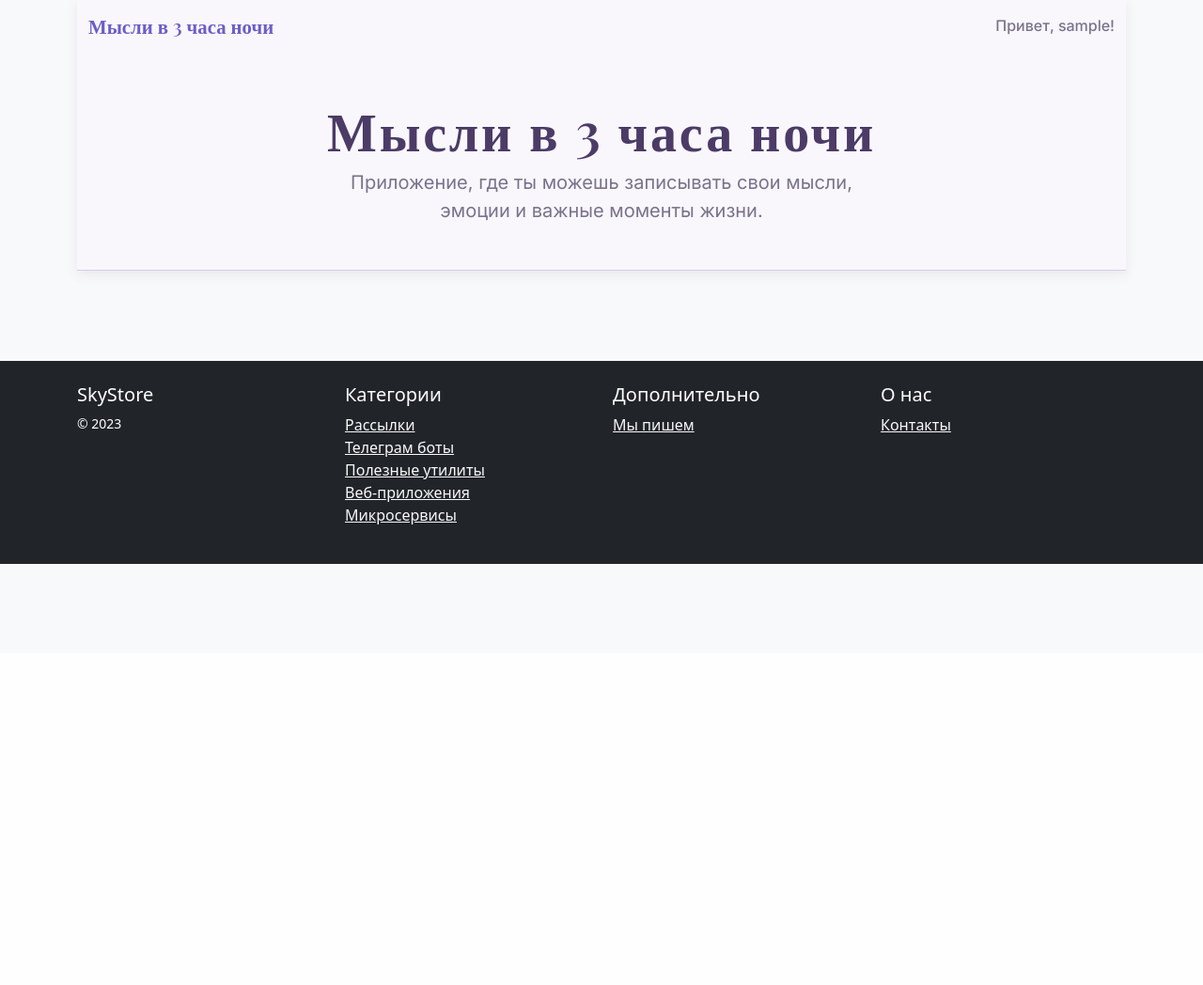
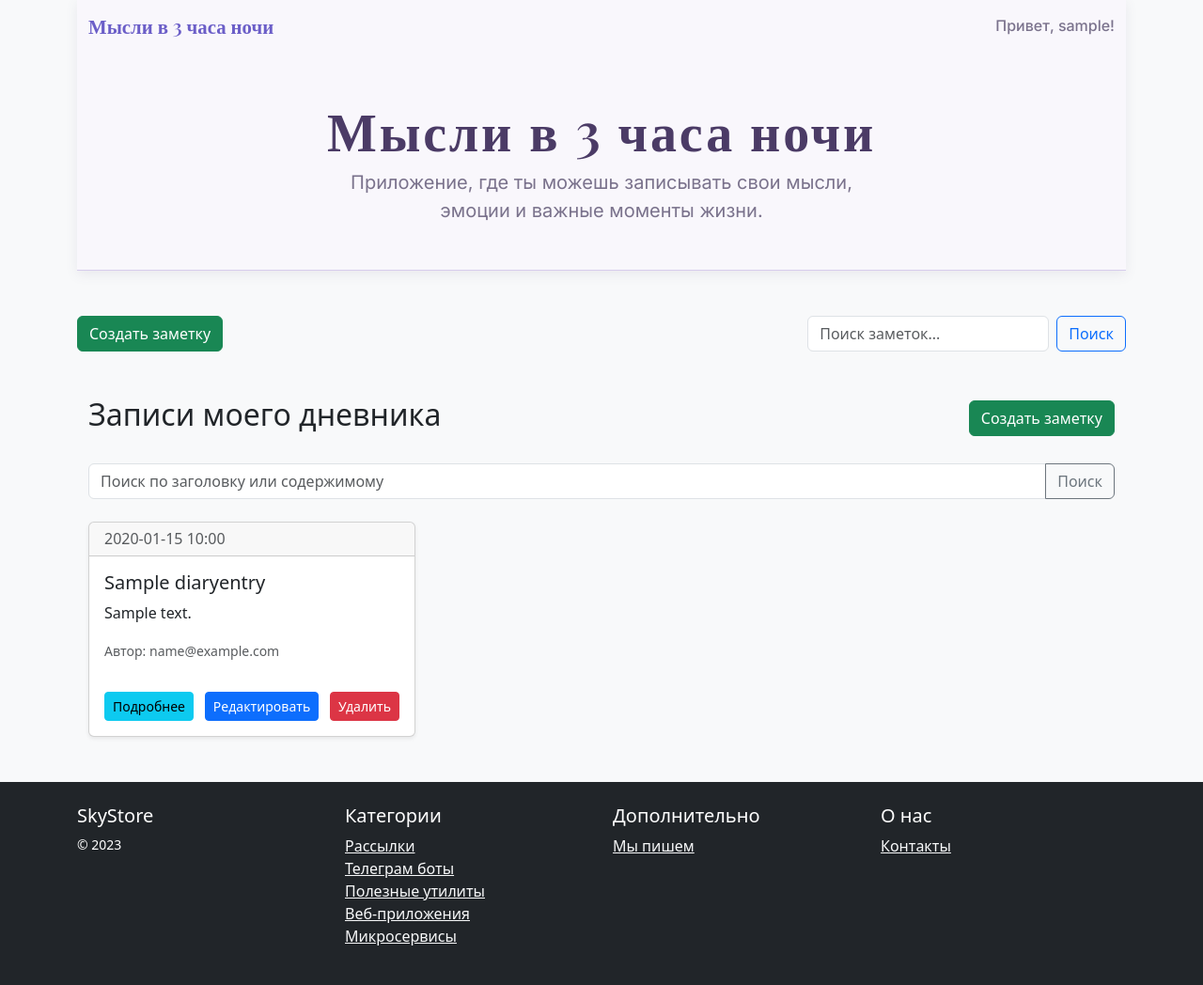
Before and after one commit to leerkz/diary_app, a Django app: page / in a window 1280 px wide. Shown: the part 105-1153 px from the top of the page at 94% size. Before the commit the page ends 705 px from the top, so only its background shows below. Run offline with Django 5.2, Linux system fonts and the light colour scheme; a user stored in the database is signed in; tables that the repository leaves empty hold one stand-in row (values such as "Sample post"); some libraries are stand-ins or nearby versions.

Commit message:
tochno finish 2!!

```diff
--- a/diary/templates/diary/base.html
+++ b/diary/templates/diary/base.html
@@ -1,12 +1,13 @@
 <!DOCTYPE html>
-<html lang="en">
+<html lang="ru">
 <head>
     <meta charset="utf-8">
     <meta name="viewport" content="width=device-width, initial-scale=1">
-    <title>Skystore</title>
+    <title>SkyStore</title>
     <link href="https://cdn.jsdelivr.net/npm/bootstrap@5.3.0-alpha1/dist/css/bootstrap.min.css" rel="stylesheet">
 </head>
-<body class="bg-light">
+<body class="bg-light d-flex flex-column min-vh-100">
+
 <nav class="navbar navbar-expand-lg navbar-dark bg-primary">
     <div class="container">
         <a class="navbar-brand" href="{% url 'diary:diary_list' %}">SkyStore</a>
@@ -32,12 +33,22 @@
                 {% endif %}
             </ul>
         </div>
-
     </div>
 </nav>
 
 <div class="container py-5">
     {% include 'diary/header.html' %}
+
+    {% if user.is_authenticated %}
+    <div class="d-flex justify-content-between align-items-center mb-4">
+        <a href="{% url 'diary:diarycreatelist' %}" class="btn btn-success">Создать заметку</a>
+        <form class="d-flex" method="get" action="{% url 'diary:diary_list' %}">
+            <input class="form-control me-2" type="search" name="q" placeholder="Поиск заметок..." aria-label="Поиск">
+            <button class="btn btn-outline-primary" type="submit">Поиск</button>
+        </form>
+    </div>
+    {% endif %}
+
     {% block content %}{% endblock %}
 </div>
 
--- a/diary/templates/diary/diary_list.html
+++ b/diary/templates/diary/diary_list.html
@@ -1,51 +1,61 @@
 {% extends 'diary/base.html' %}
 
 {% block content %}
-
 <div class="container mt-5">
     {% if user.is_authenticated %}
-        <h2 class="text-center">Записи моего дневника</h2>
+        <div class="d-flex justify-content-between align-items-center mb-4">
+            <h2>Записи моего дневника</h2>
+            <a href="{% url 'diary:diarycreatelist' %}" class="btn btn-success">Создать заметку</a>
+        </div>
+
+        <form method="get" class="mb-4">
+            <div class="input-group">
+                <input type="text" name="q" class="form-control" placeholder="Поиск по заголовку или содержимому" value="{{ request.GET.q }}">
+                <button class="btn btn-outline-secondary" type="submit">Поиск</button>
+            </div>
+        </form>
+
         {% if object_list %}
             <div class="row row-cols-1 row-cols-md-3 g-4">
                 {% for diary in object_list %}
                     <div class="col">
-                        <div class="card shadow-sm">
+                        <div class="card shadow-sm h-100">
                             <div class="card-header">
-                                <h4 class="my-0 font-weight-normal">{{ diary.created_at|date:"Y-m-d H:i:s" }}</h4>
+                                <h6 class="my-0 text-muted">{{ diary.created_at|date:"Y-m-d H:i" }}</h6>
                             </div>
-                            <div class="card-body">
+                            <div class="card-body d-flex flex-column">
                                 <h5 class="card-title">{{ diary.title }}</h5>
                                 <p class="card-text">{{ diary.content|truncatewords_html:30 }}</p>
-                                <p class="card-text"><small class="text-muted">Автор: {{ diary.user }}</small></p>
+                                <p class="card-text mt-auto"><small class="text-muted">Автор: {{ diary.user }}</small></p>
 
-                                {% if user == diary.user %}
+                                <div class="d-flex justify-content-between mt-3">
+                                    <a href="{% url 'diary:diary_detail' diary.pk %}" class="btn btn-info btn-sm">Подробнее</a>
                                     <a href="{% url 'diary:diary_update' diary.pk %}" class="btn btn-primary btn-sm">Редактировать</a>
-                                    <a href="{% url 'diary:diary_detail' diary.pk %}" class="btn btn-info btn-sm">Подробнее</a>
-                                    <a href="#" class="btn btn-danger btn-sm">Удалить</a>
-                                {% endif %}
+
+                                    <form method="post" action="{% url 'diary:diary_delete' diary.pk %}" class="d-inline">
+                                        {% csrf_token %}
+                                        <button type="submit" class="btn btn-danger btn-sm" onclick="return confirm('Удалить эту запись?');">Удалить</button>
+                                    </form>
+                                </div>
                             </div>
                         </div>
-                    </div>
-                {% empty %}
-                    <div class="alert alert-warning mt-4" role="alert">
-                        Пока нет ни одной записи.
                     </div>
                 {% endfor %}
             </div>
         {% else %}
             <div class="alert alert-warning mt-4" role="alert">
-                Записей пока нет.
+                Пока нет ни одной записи.
             </div>
         {% endif %}
+
     {% else %}
         <div class="jumbotron jumbotron-fluid mt-5">
-          <div class="container">
-            <h1 class="display-4">Добро пожаловать!</h1>
-            <p class="lead">Чтобы просмотреть записи, пожалуйста войдите в систему.</p>
-            <a class="btn btn-primary btn-lg" href="{% url 'users:login' %}" role="button">Войти</a>
-          </div>
+            <div class="container">
+                <h1 class="display-4">Добро пожаловать!</h1>
+                <p class="lead">Чтобы просмотреть записи, пожалуйста, войдите в систему.</p>
+                <a class="btn btn-primary btn-lg" href="{% url 'users:login' %}" role="button">Войти</a>
+            </div>
         </div>
     {% endif %}
 </div>
-
 {% endblock %}
--- a/diary/urls.py
+++ b/diary/urls.py
@@ -1,18 +1,18 @@
 from django.urls import path
-
-
-
-from diary.views import HomeView, DiaryEntryList, DiaryEntryCreateView, DiaryEntryUpdateView, DiaryEntryFormDetailView, \
-    DiaryEntryDeleteView, DiaryEntrySearchView
+from diary.views import (
+    DiaryEntryList,
+    DiaryEntryCreateView,
+    DiaryEntryUpdateView,
+    DiaryEntryFormDetailView,
+    DiaryEntryDeleteView
+)
 
 app_name = 'diary'
 
 urlpatterns = [
-    path('', HomeView.as_view(), name='home'),
-    path('diarylist/', DiaryEntryList.as_view(), name='diary_list'),
-    path('diarycreatelist/', DiaryEntryCreateView.as_view(), name='diary_create'),
-    path('diary/update/<int:pk>', DiaryEntryUpdateView.as_view(), name='diary_update'),
-    path('diary/<int:pk>', DiaryEntryFormDetailView.as_view(), name='diary_detail'),
-    path('diary/delete/<int:pk>', DiaryEntryDeleteView.as_view(), name='diary_delete'),
-    path('diary/search/', DiaryEntrySearchView.as_view(), name='diary_search'),
+    path('', DiaryEntryList.as_view(), name='diary_list'),
+    path('diary/create/', DiaryEntryCreateView.as_view(), name='diarycreatelist'),
+    path('diary/update/<int:pk>/', DiaryEntryUpdateView.as_view(), name='diary_update'),
+    path('diary/<int:pk>/', DiaryEntryFormDetailView.as_view(), name='diary_detail'),
+    path('diary/delete/<int:pk>/', DiaryEntryDeleteView.as_view(), name='diary_delete'),
 ]
--- a/diary/views.py
+++ b/diary/views.py
@@ -1,31 +1,28 @@
-from django.contrib.auth.mixins import LoginRequiredMixin
+from django.contrib.auth.mixins import LoginRequiredMixin, UserPassesTestMixin
 from django.db.models import Q
 from django.shortcuts import render
-from django.template.defaultfilters import title
 from django.urls import reverse_lazy
-from django.views import View
-from django.views.generic import TemplateView, ListView, CreateView, UpdateView, DetailView, DeleteView
+from django.views.generic import ListView, CreateView, UpdateView, DetailView, DeleteView
 
 from diary.form import DiaryEntryForm, DiaryEntrySearchForm
 from diary.models import DiaryEntry
 
 
-# Create your views here.
-
-class HomeView(TemplateView):
-    template_name = "diary/base.html"
-
-
-class DiaryEntryList(ListView):
+class DiaryEntryList(LoginRequiredMixin, ListView):
     model = DiaryEntry
     template_name = "diary/diary_list.html"
+    context_object_name = 'object_list'
 
     def get_queryset(self):
-        if self.request.user.is_authenticated:
-            queryset = super().get_queryset()
-            return queryset.filter(user=self.request.user)
-        else:
-            return DiaryEntry.objects.none()
+        queryset = DiaryEntry.objects.filter(user=self.request.user)
+
+        query = self.request.GET.get('q')
+        if query:
+            queryset = queryset.filter(
+                Q(title__icontains=query) | Q(content__icontains=query)
+            )
+
+        return queryset
 
 
 class DiaryEntryCreateView(LoginRequiredMixin, CreateView):
@@ -34,17 +31,12 @@
     template_name = 'diary/diary_form.html'
     success_url = reverse_lazy('diary:diary_list')
 
-    def get_initial(self):
-        initial = super().get_initial()
-        initial["user"] = self.request.user
-        return initial
-
     def form_valid(self, form):
         form.instance.user = self.request.user
         return super().form_valid(form)
 
 
-class DiaryEntryUpdateView(LoginRequiredMixin, UpdateView):
+class DiaryEntryUpdateView(LoginRequiredMixin, UserPassesTestMixin, UpdateView):
     model = DiaryEntry
     form_class = DiaryEntryForm
     template_name = 'diary/diary_form.html'
@@ -55,12 +47,16 @@
         return obj.user == self.request.user
 
 
-class DiaryEntryFormDetailView(DetailView):
+class DiaryEntryFormDetailView(LoginRequiredMixin, UserPassesTestMixin, DetailView):
     model = DiaryEntry
     template_name = "diary/diary_detail.html"
 
+    def test_func(self):
+        obj = self.get_object()
+        return obj.user == self.request.user
 
-class DiaryEntryDeleteView(LoginRequiredMixin, DeleteView):
+
+class DiaryEntryDeleteView(LoginRequiredMixin, UserPassesTestMixin, DeleteView):
     model = DiaryEntry
     success_url = reverse_lazy('diary:diary_list')
     template_name = "diary/diary_confirm_delete.html"
@@ -68,18 +64,3 @@
     def test_func(self):
         obj = self.get_object()
         return obj.user == self.request.user
-
-
-class DiaryEntrySearchView(View):
-    form_class = DiaryEntrySearchForm
-    template_name = 'diary/search_form.html'
-
-    def get(self, request, *args, **kwargs):
-        form = self.form_class(request.GET or None)
-        diaries = []
-
-        if request.GET and form.is_valid():
-            query = form.cleaned_data['query']
-            diaries = DiaryEntry.objects.filter(Q(title__icontains=query) | Q(content__icontains=query), user=request.user)
-
-        return render(request, self.template_name, {'form': form, 'object_list': diaries})
```
Also changed, not shown: README.md.
